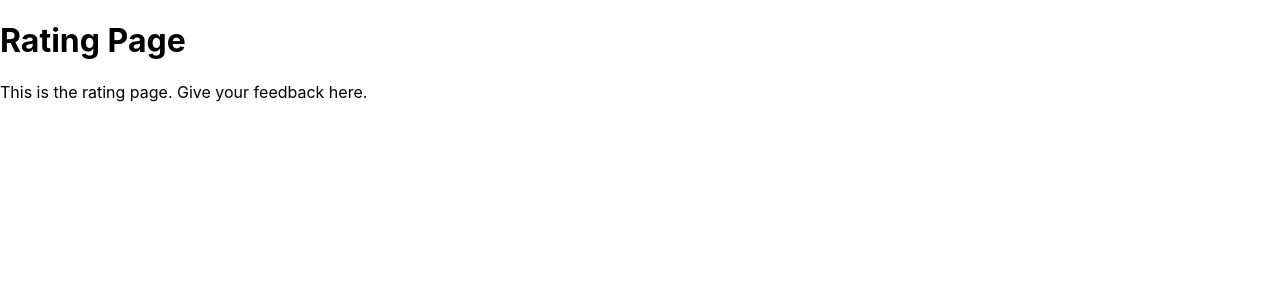
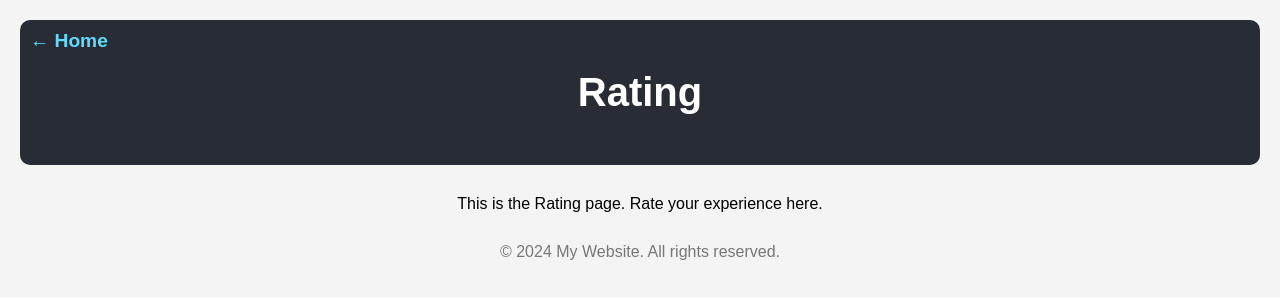
Before and after one commit to ECE46100/group21-phase2, a React (Create React App) app in the folder frontend/: page /rating in a window 1280 px wide. Shown: the top 300 px of the page. Built offline with nearby package versions, Linux system fonts and the light colour scheme.

Commit message:
add UI stuff and tried to send to backend

```diff
--- a/frontend/src/pages/download.tsx
+++ b/frontend/src/pages/download.tsx
@@ -1,11 +1,11 @@
 import React from 'react';
+import PageLayout from './pageLayout';
 
 const DownloadPage: React.FC = () => {
   return (
-    <div>
-      <h1>Download Page</h1>
-      <p>This is the download page. Download files here.</p>
-    </div>
+    <PageLayout title="Download">
+      <p>This is the Download page. Download files here.</p>
+    </PageLayout>
   );
 };
 
--- a/frontend/src/pages/home.tsx
+++ b/frontend/src/pages/home.tsx
@@ -1,13 +1,13 @@
 import React from 'react';
 import { Link } from 'react-router-dom';
+import Login from './login';
 import './home.css'; // Optional: For styling
 
 const Home: React.FC = () => {
   return (
     <div className="home-container">
       <header className="hero">
-        <h1>Cool Website</h1>
-        <p>ECE@Purdue's course in Software Engineering, offered by the inimitable Prof. James C. Davis and his colorful cast of quirky teaching assistants.</p>
+        <h1>Home</h1>
       </header>
 
       <nav className="nav-links">
@@ -18,6 +18,8 @@ const Home: React.FC = () => {
           <li><Link to="/download">Download</Link></li>
         </ul>
       </nav>
+
+      <Login /> {/* Use the login component here */}
 
       <section className="Our goals">
 
--- /dev/null
+++ b/frontend/src/pages/login.css
@@ -0,0 +1,41 @@
+.login-block {
+    max-width: 300px;
+    margin: 20px auto;
+    padding: 20px;
+    border: 1px solid #ccc;
+    border-radius: 10px;
+    background-color: #f9f9f9;
+    text-align: center;
+  }
+
+  .login-block input {
+    width: 100%;
+    padding: 10px;
+    margin: 10px -10px;
+    border: 1px solid #ccc;
+    border-radius: 5px;
+  }
+
+  .button-group {
+    display: flex;
+    justify-content: space-between;
+  }
+
+  .button-group button {
+    width: 45%;
+    padding: 10px;
+    background-color: #61dafb;
+    border: none;
+    border-radius: 5px;
+    cursor: pointer;
+    font-size: 1rem;
+  }
+
+  .button-group button:hover {
+    background-color: #21a1f1;
+  }
+
+  .error {
+    color: red;
+    margin-top: 10px;
+  }
--- /dev/null
+++ b/frontend/src/pages/login.tsx
@@ -0,0 +1,142 @@
+// src/login.tsx
+import React, { useState } from 'react';
+import './login.css'; // Optional: For styling
+
+interface AuthForm {
+  username: string;
+  password: string;
+}
+
+const Login: React.FC = () => {
+  const [formData, setFormData] = useState<AuthForm>({ username: '', password: '' });
+  const [error, setError] = useState<string | null>(null);
+  const [isLoggedIn, setIsLoggedIn] = useState<boolean>(false);
+
+  // Handle input changes
+  const handleChange = (e: React.ChangeEvent<HTMLInputElement>) => {
+    const { name, value } = e.target;
+    setFormData({ ...formData, [name]: value });
+  };
+
+  // Handle login with GET request to /user/login
+  const handleLogin = async () => {
+    try {
+      console.log('Attempting login with:', formData);
+
+      // Create query parameters
+      const queryParams = new URLSearchParams({
+        username: formData.username,
+        password: formData.password,
+      });
+
+      const response = await fetch(`http://localhost:5000/user/login?${queryParams}`, {
+        method: 'GET',
+      });
+
+      if (response.ok) {
+        const { token } = await response.json();
+        alert('Login successful!');
+        setIsLoggedIn(true);
+        localStorage.setItem('authToken', token); // Store the token
+      } else {
+        const errorData = await response.json();
+        setError(errorData.message || 'Failed to login.');
+      }
+    } catch (err) {
+      setError('Network error. Please try again later.');
+    }
+  };
+
+  // Handle sign-up with POST request to /user
+  const handleSignUp = async () => {
+    try {
+      console.log('Attempting sign-up with:', formData);
+      const response = await fetch('http://localhost:5000/user', {
+        method: 'POST',
+        headers: {
+          'Content-Type': 'application/json',
+        },
+        body: JSON.stringify(formData),
+      });
+
+      if (response.ok) {
+        alert('Account created successfully! Please log in.');
+        setFormData({ username: '', password: '' });
+        setError(null);
+      } else {
+        const errorData = await response.json();
+        setError(errorData.message || 'Failed to create account.');
+      }
+    } catch (err) {
+      setError('Network error. Please try again later.');
+    }
+  };
+
+  // Handle logout with GET request to /logout
+  const handleLogout = async () => {
+    try {
+      console.log('Attempting logout...');
+      const response = await fetch('http://localhost:5000/logout', {
+        method: 'GET',
+      });
+
+      if (response.ok) {
+        alert('Logged out successfully!');
+        setIsLoggedIn(false);
+        setFormData({ username: '', password: '' });
+        localStorage.removeItem('authToken'); // Clear the token
+      } else {
+        const errorData = await response.json();
+        setError(errorData.message || 'Failed to logout.');
+      }
+    } catch (err) {
+      setError('Network error. Please try again later.');
+    }
+  };
+
+  return (
+    <div className="login-block">
+      {isLoggedIn ? (
+        <div>
+          <h2>Welcome, {formData.username}!</h2>
+          <button onClick={handleLogout}>Logout</button>
+        </div>
+      ) : (
+        <form onSubmit={(e) => e.preventDefault()}>
+          <h2>User Login / Sign Up</h2>
+          <div>
+            <input
+              type="text"
+              name="username"
+              placeholder="Username"
+              value={formData.username}
+              onChange={handleChange}
+              required
+            />
+          </div>
+          <div>
+            <input
+              type="password"
+              name="password"
+              placeholder="Password"
+              value={formData.password}
+              onChange={handleChange}
+              required
+            />
+          </div>
+          {error && <p className="error">{error}</p>}
+          <div className="button-group">
+            <button type="button" onClick={handleLogin}>
+              Login
+            </button>
+            <button type="button" onClick={handleSignUp}>
+              Sign Up
+            </button>
+          </div>
+        </form>
+      )}
+    </div>
+  );
+};
+
+export default Login;
--- /dev/null
+++ b/frontend/src/pages/pageLayout.css
@@ -0,0 +1,47 @@
+.page-container {
+    font-family: Arial, sans-serif;
+    text-align: center;
+    padding: 20px;
+    background-color: #f4f4f4;
+    position: relative;
+  }
+
+  .hero {
+    background-color: #282c34;
+    color: white;
+    padding: 50px;
+    margin-bottom: 30px;
+    border-radius: 10px;
+    position: relative;
+  }
+
+  .hero h1 {
+    font-size: 2.5rem;
+    margin: 0;
+  }
+
+  .back-button-container {
+    position: absolute;
+    top: 10px;
+    left: 10px;
+  }
+
+  .back-button {
+    text-decoration: none;
+    color: #61dafb;
+    font-weight: bold;
+    font-size: 1.2rem;
+  }
+
+  .back-button:hover {
+    color: #21a1f1;
+  }
+
+  .content {
+    margin-top: 20px;
+  }
+
+  .footer {
+    margin-top: 30px;
+    color: #777;
+  }
--- /dev/null
+++ b/frontend/src/pages/pageLayout.tsx
@@ -0,0 +1,29 @@
+import React from 'react';
+import { Link } from 'react-router-dom';
+import './pageLayout.css'; // Shared CSS for all pages
+
+interface PageLayoutProps {
+  title: string;
+  children: React.ReactNode;
+}
+
+const PageLayout: React.FC<PageLayoutProps> = ({ title, children }) => {
+  return (
+    <div className="page-container">
+      <header className="hero">
+        <div className="back-button-container">
+          <Link to="/" className="back-button">
+            &larr; Home
+          </Link>
+        </div>
+        <h1>{title}</h1>
+      </header>
+      <main className="content">{children}</main>
+      <footer className="footer">
+        <p>© 2024 My Website. All rights reserved.</p>
+      </footer>
+    </div>
+  );
+};
+
+export default PageLayout;
--- a/frontend/src/pages/rating.tsx
+++ b/frontend/src/pages/rating.tsx
@@ -1,11 +1,11 @@
 import React from 'react';
+import PageLayout from './pageLayout';
 
 const RatingPage: React.FC = () => {
   return (
-    <div>
-      <h1>Rating Page</h1>
-      <p>This is the rating page. Give your feedback here.</p>
-    </div>
+    <PageLayout title="Rating">
+      <p>This is the Rating page. Rate your experience here.</p>
+    </PageLayout>
   );
 };
 
--- a/frontend/src/pages/update.tsx
+++ b/frontend/src/pages/update.tsx
@@ -1,11 +1,11 @@
 import React from 'react';
+import PageLayout from './pageLayout';
 
 const UpdatePage: React.FC = () => {
   return (
-    <div>
-      <h1>Update Page</h1>
-      <p>This is the update page. Update your data here.</p>
-    </div>
+    <PageLayout title="Update">
+      <p>This is the Update page. Update your content here.</p>
+    </PageLayout>
   );
 };
 
--- a/frontend/src/pages/upload.tsx
+++ b/frontend/src/pages/upload.tsx
@@ -1,11 +1,11 @@
 import React from 'react';
+import PageLayout from './pageLayout';
 
 const UploadPage: React.FC = () => {
   return (
-    <div>
-      <h1>Upload Page</h1>
-      <p>This is the upload page. You can upload files here.</p>
-    </div>
+    <PageLayout title="Upload">
+      <p>This is the Upload page. Upload your files here.</p>
+    </PageLayout>
   );
 };
 
```
Also changed, not shown: frontend/src/pages/home.css (line endings or trailing spaces).
